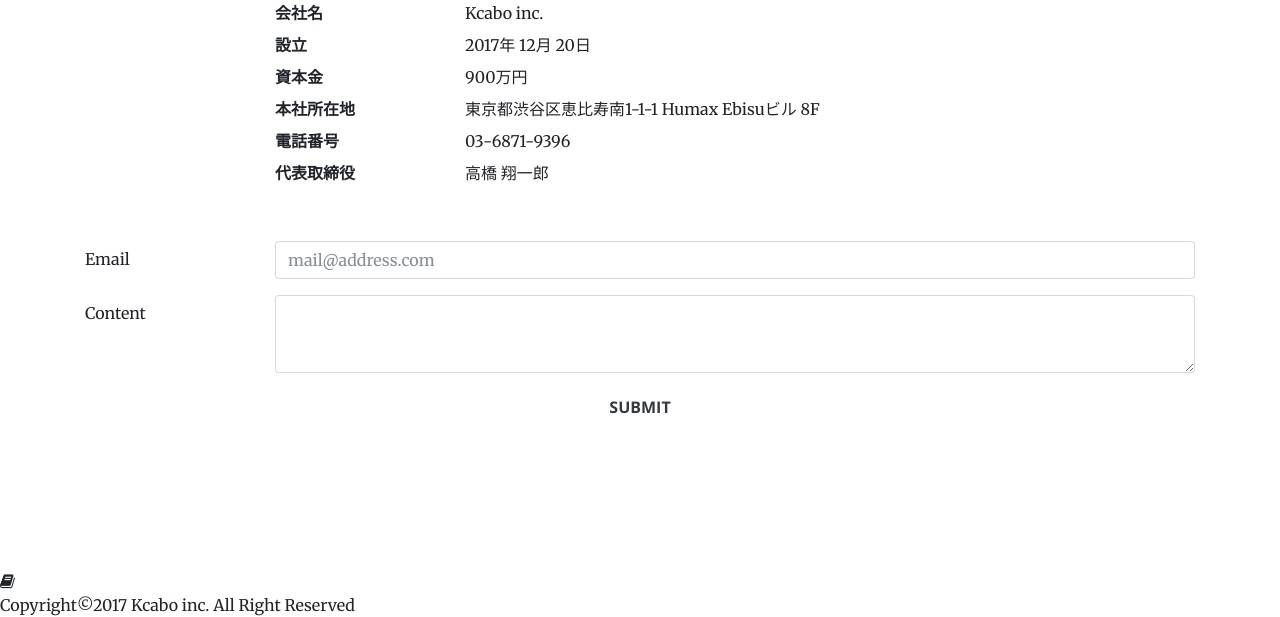
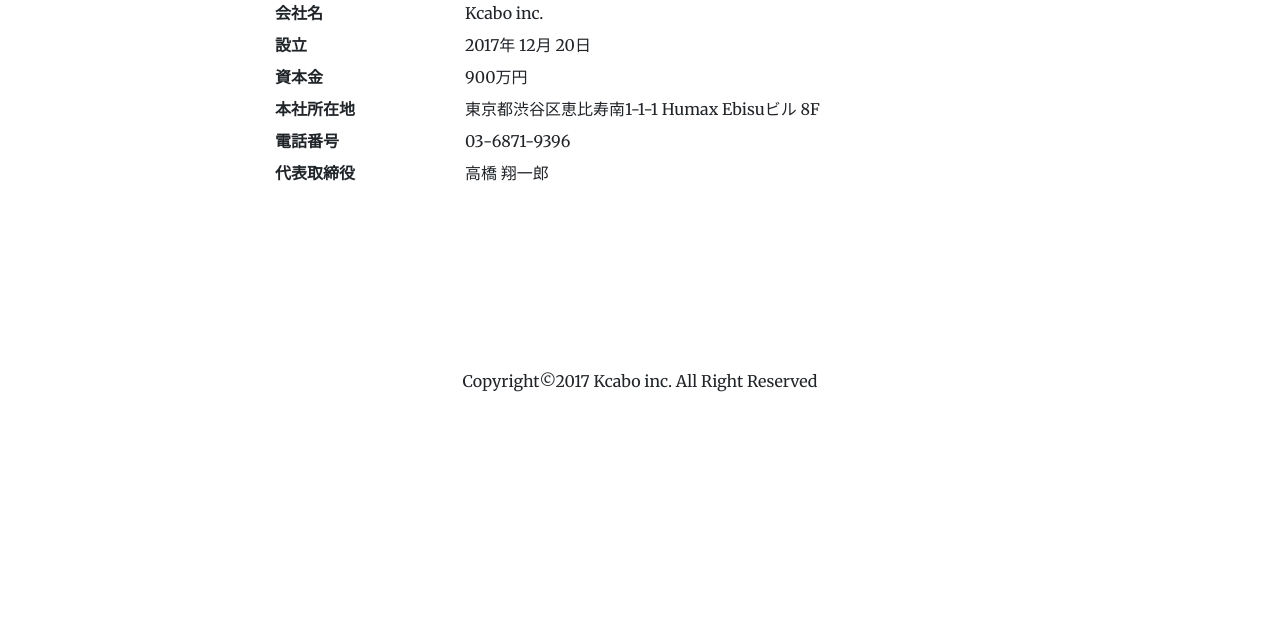
Before and after one commit to Lexion13/kcabo_corp_site, a Flask app: page / in a window 1280 px wide. Shown: the part 2333-2950 px from the top of the page. After the commit the page ends 2725 px from the top, so only its background shows below. Run offline with Flask 2, Linux system fonts and the light colour scheme; some libraries are stand-ins or nearby versions.

Commit message:
fix footer copyright and delete form as contact

```diff
--- a/templates/index.html
+++ b/templates/index.html
@@ -192,6 +192,7 @@
                 <p class="mb-5"></p>
             </div>
         </div>
+{% if false: %}
         <div class="row">
             <div class="col-12">
                 <form method="POST" action="/action/contact">
@@ -213,6 +214,7 @@
                 </form>
             </div>
         </div>
+{% endif %}
     </div>
 </section>
 
--- a/templates/layout.html
+++ b/templates/layout.html
@@ -66,8 +66,7 @@
     </nav>
     {% block body %}{% endblock %}
     <footer id="footer">
-<i class="fa fa-book" aria-hidden="true"></i>
-        <p>Copyright©2017 Kcabo inc. All Right Reserved</p>
+        <p class="text-center">Copyright©2017 Kcabo inc. All Right Reserved</p>
     </footer>
 
     <!-- Optional JavaScript -->
```
